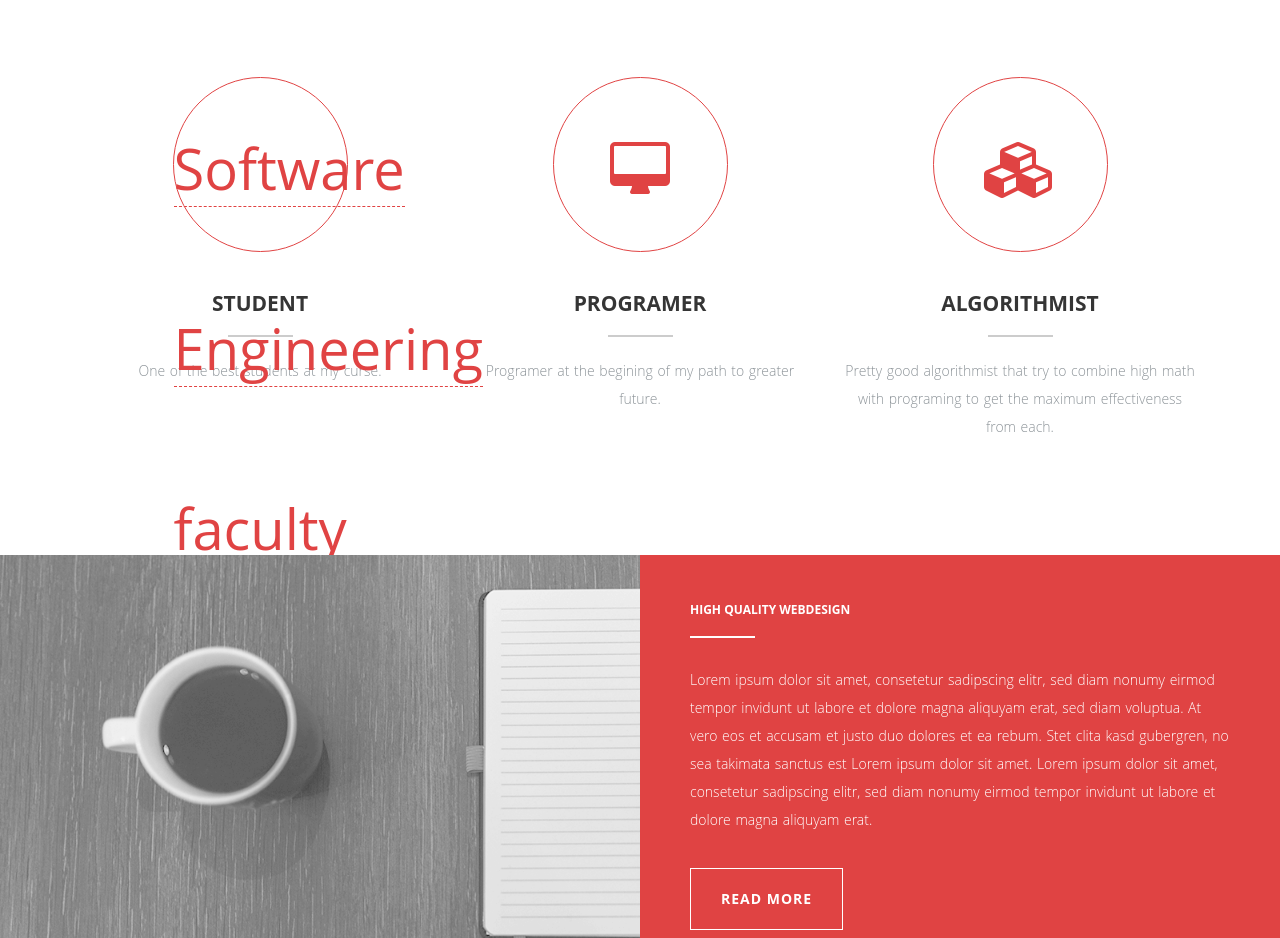
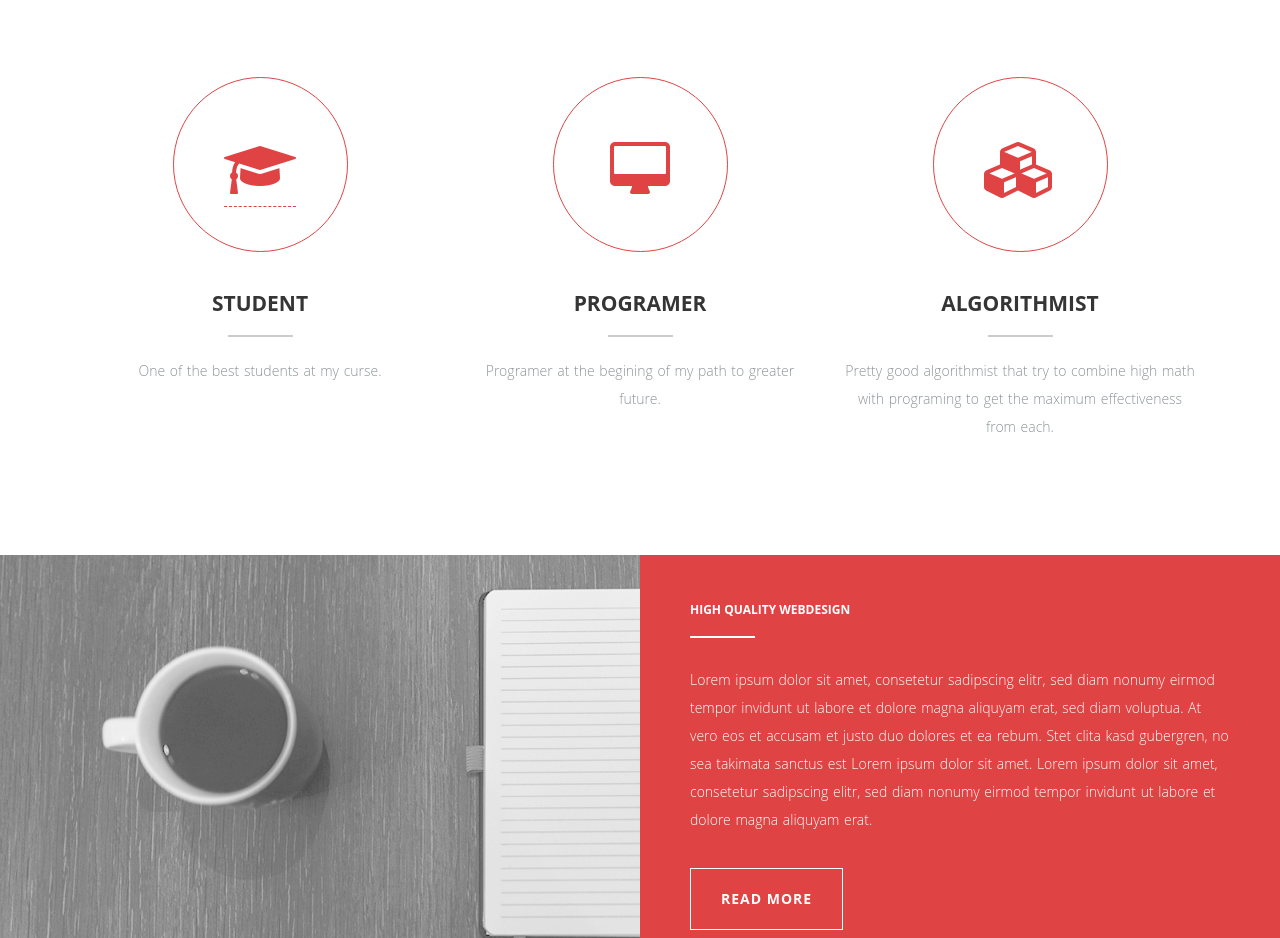
Before and after one commit to GeorgyZabelin/Zabelin, a plain HTML site: page index.html in a window 1280 px wide. Shown: the part 1380-2318 px from the top of the page. Drawn offline with nearby package versions, Linux system fonts and the light colour scheme; some packages are replaced by stand-ins of ours.

Commit message:
fa fa camera link

```diff
--- a/index.html
+++ b/index.html
@@ -139,8 +139,9 @@
                   <div class="col-md-4 wp2 item">
                     <div class="icon">
                       <a href="https://in.bgu.ac.il/engn/se/Pages/about.aspx">
-                        Software Engineering faculty</a>
-                      <i class="fa fa-camera"></i><!-- Icon -->
+                        <i class="fa fa-camera"></i><!-- Icon -->
+                        </a>
+
                     </div>
                     <h2>Student</h2><!-- Title -->
                     <p>One of the best students at my curse.</p><!-- Description -->
```
